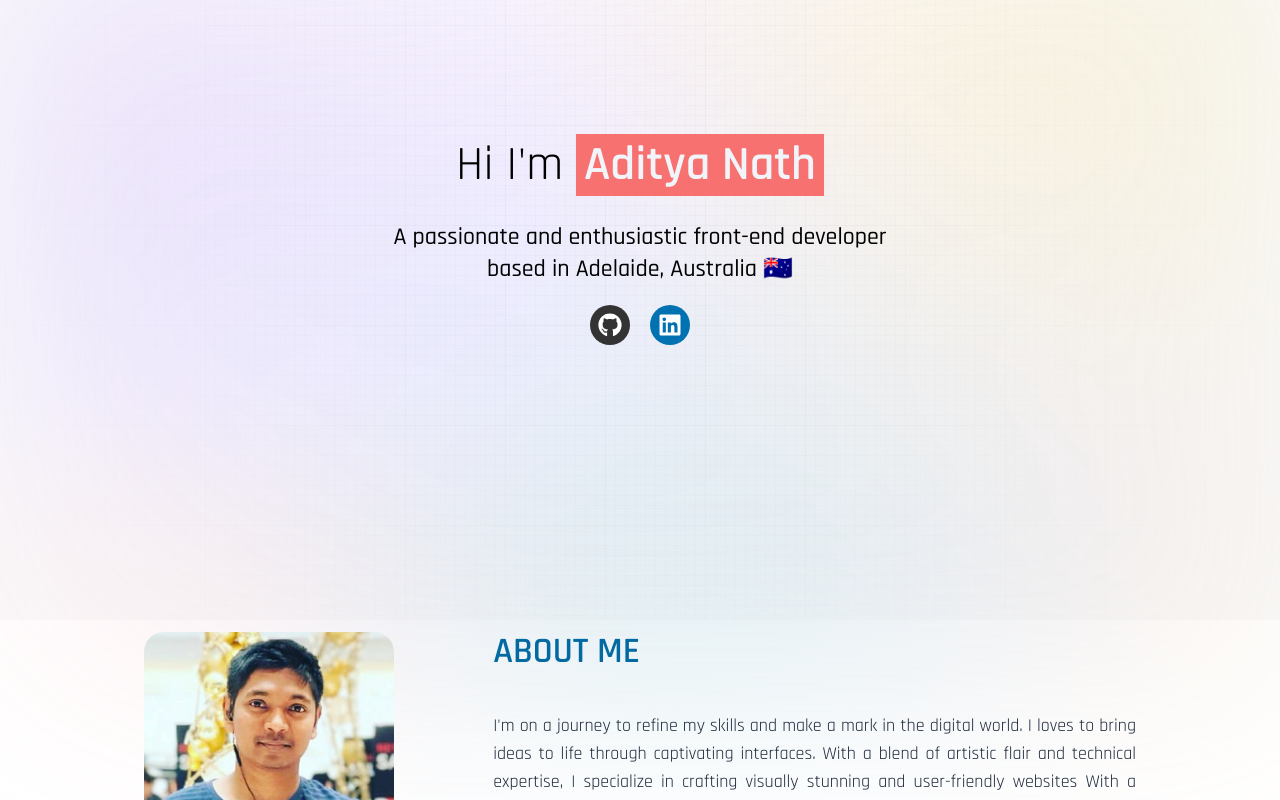
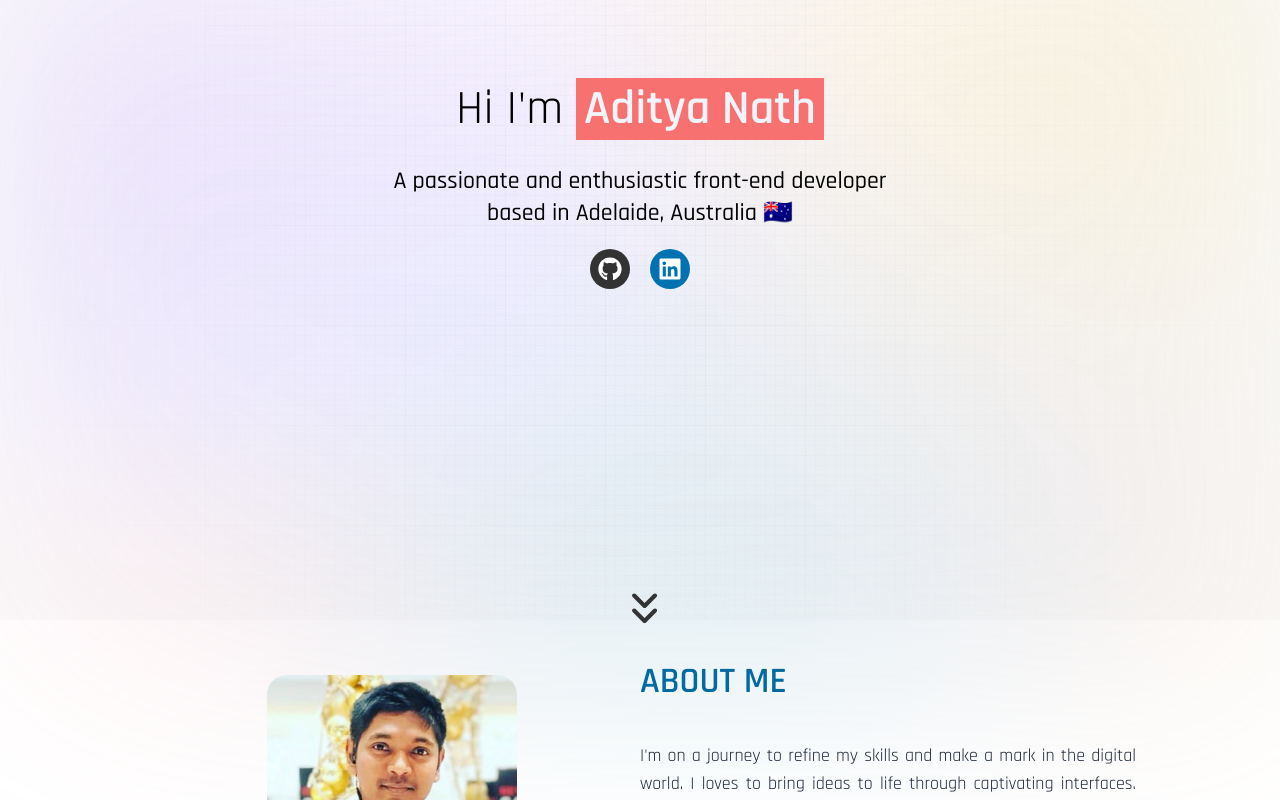
Before and after one commit to AdityaNathK/next-portfolio, a Next.js app: page / in a window 1280 px wide. Shown: the part 180-980 px from the top of the page. Built offline with nearby package versions, Linux system fonts and the light colour scheme; no server answers.

Commit message:
Add scrolldown indicator animation

```diff
--- a/src/components/Body/About/About.tsx
+++ b/src/components/Body/About/About.tsx
@@ -9,7 +9,7 @@ const inter = Inter({
 const About = () => {
     return (
         <section id="about" className="h-full mb-20 mainBody ">
-            <div className="flex flex-row gap-[10%] ">
+            <div className="grid grid-cols-2 items-center place-items-center">
                 <section className="flex align-center ">
                     <div className={`${styles.box}`}>
                         <Image
@@ -21,7 +21,7 @@ const About = () => {
                         />
                     </div>
                 </section>
-                <div className="flex  flex-col align-center ">
+                <div className="flex  flex-col align-center">
                     <h1
                         className={`text-left text-4xl mb-10 font-semibold headingClass w-full`}
                     >
--- a/src/components/Body/Landing/Landing.tsx
+++ b/src/components/Body/Landing/Landing.tsx
@@ -1,24 +1,24 @@
-import TechStackBadge from "@components/Body/TechBadge/TechStackBadge";
-import Image from "next/image";
 import Link from "next/link";
-import styles from "./Landing.module.css";
 import { FontAwesomeIcon } from "@fortawesome/react-fontawesome";
-import {
-    faLinkedin,
-    faGithub,
-    faHtml5,
-    faCss3Alt,
-    faJs,
-    faReact,
-    faSass,
-} from "@fortawesome/free-brands-svg-icons";
-import TechImageBadge from "@components/Body/TechBadge/TechImageBadge";
-import IsoTechStack from "@components/IsoTechStack/IsoTechStack";
+import { faLinkedin, faGithub } from "@fortawesome/free-brands-svg-icons";
+import ScrollIndicator from "@components/ScrollIndicator/ScrollIndicator";
+import { useEffect, useState } from "react";
 
 const Landing = () => {
+    const [isScrolled, setIsScrolled] = useState(false);
+    useEffect(() => {
+        const handleScroll = () => {
+            const isTop = window.scrollY < 45;
+            setIsScrolled(!isTop);
+        };
+        window.addEventListener("scroll", handleScroll);
+        return () => {
+            window.removeEventListener("scroll", handleScroll);
+        };
+    }, []);
     return (
-        <div className="flex flex-col justify-center mainBody relative h-[85vh] ">
-            <section className="flex flex-col justify-between self-center">
+        <div className="flex flex-col justify-center mainBody relative h-[95vh] items-center">
+            <section className="flex flex-col justify-between self-center relative -top-24">
                 <h2 className="text-2xl my-2">
                     <p className="text-5xl text-center">
                         Hi I&apos;m&nbsp;
@@ -49,6 +49,13 @@ const Landing = () => {
                     </Link>
                 </section>
             </section>
+            {isScrolled ? (
+                ""
+            ) : (
+                <div className="relative top-48">
+                    <ScrollIndicator />
+                </div>
+            )}
 
             {/* <section
                 className={`${styles.activeSpan} flex items-center justify-center`}
--- a/src/components/Header/Navigation.tsx
+++ b/src/components/Header/Navigation.tsx
@@ -43,6 +43,9 @@ const Navigation = () => {
             setIsScrolled(!isTop);
         };
         window.addEventListener("scroll", handleScroll);
+        return () => {
+            window.removeEventListener("scroll", handleScroll);
+        };
     }, []);
     return (
         <>
--- /dev/null
+++ b/src/components/ScrollIndicator/ScrollIndicator.module.css
@@ -0,0 +1,34 @@
+/*Indicator*/
+.indicator {
+    position: relative;
+}
+
+.down {
+    font-size: 25pt;
+    position: absolute;
+    animation: opacity 2s infinite;
+    left: -10px;
+    opacity: 0.25;
+    color: #333;
+}
+
+.down:nth-child(2) {
+    top: 15px;
+    animation-delay: 0.25s;
+}
+
+/*animation*/
+@keyframes opacity {
+    0% {
+        opacity: 0.25;
+    }
+    30% {
+        opacity: 1;
+    }
+    60% {
+        opacity: 1;
+    }
+    100% {
+        opacity: 0.25;
+    }
+}
--- /dev/null
+++ b/src/components/ScrollIndicator/ScrollIndicator.tsx
@@ -0,0 +1,15 @@
+import React from "react";
+import styles from "./ScrollIndicator.module.css";
+import { FontAwesomeIcon } from "@fortawesome/react-fontawesome";
+import { faAngleDown } from "@fortawesome/free-solid-svg-icons";
+
+const ScrollIndicator = () => {
+    return (
+        <div className={styles.indicator}>
+            <FontAwesomeIcon className={`${styles.down} `} icon={faAngleDown} />
+            <FontAwesomeIcon className={`${styles.down}`} icon={faAngleDown} />
+        </div>
+    );
+};
+
+export default ScrollIndicator;
--- a/src/pages/index.tsx
+++ b/src/pages/index.tsx
@@ -7,6 +7,7 @@ import Projects from "@components/Body/Projects";
 import Landing from "@components/Body/Landing/Landing";
 import Footer from "@components/Footer/Footer";
 import IsoTechStack from "@components/IsoTechStack/IsoTechStack";
+import ScrollIndicator from "@components/ScrollIndicator/ScrollIndicator";
 
 export default function Home() {
     const [position, setPosition] = useState({ x: 0, y: 0 });
@@ -28,9 +29,7 @@ export default function Home() {
     return (
         <div>
             {pageSwitch ? (
-                <div className="flex flex-col justify-center items-center align-center vertical-center py-32 bg-slate-600">
-                    <IsoTechStack />
-                </div>
+                <ScrollIndicator />
             ) : (
                 <div className="">
                     {/* <div
@@ -43,7 +42,7 @@ export default function Home() {
                 ></div> */}
                     <Navigation />
                     <Landing />
-                    <div className="z-20 relative py-[50px]">
+                    <div className="z-20 relative">
                         <About />
                     </div>
                     <Projects />
```
